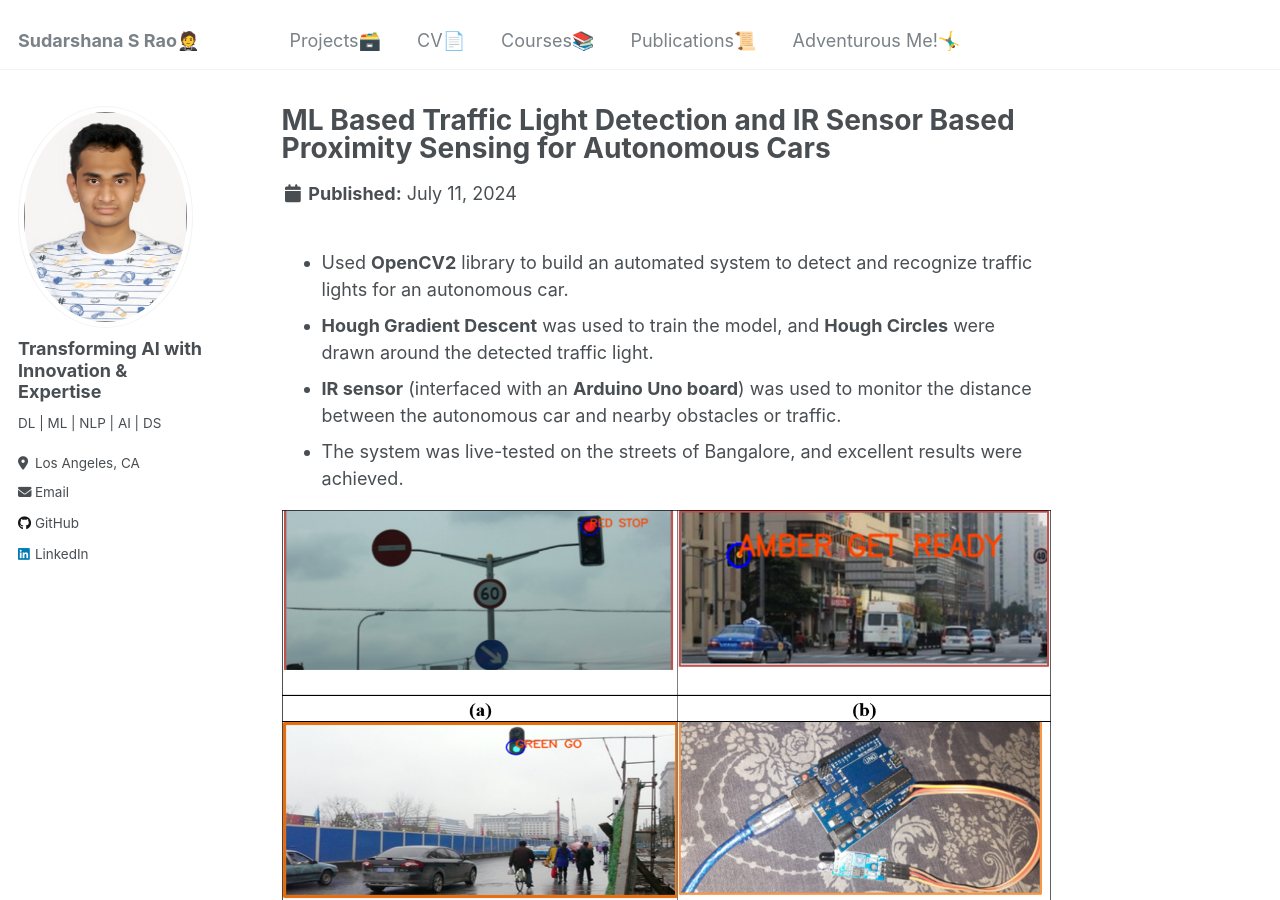
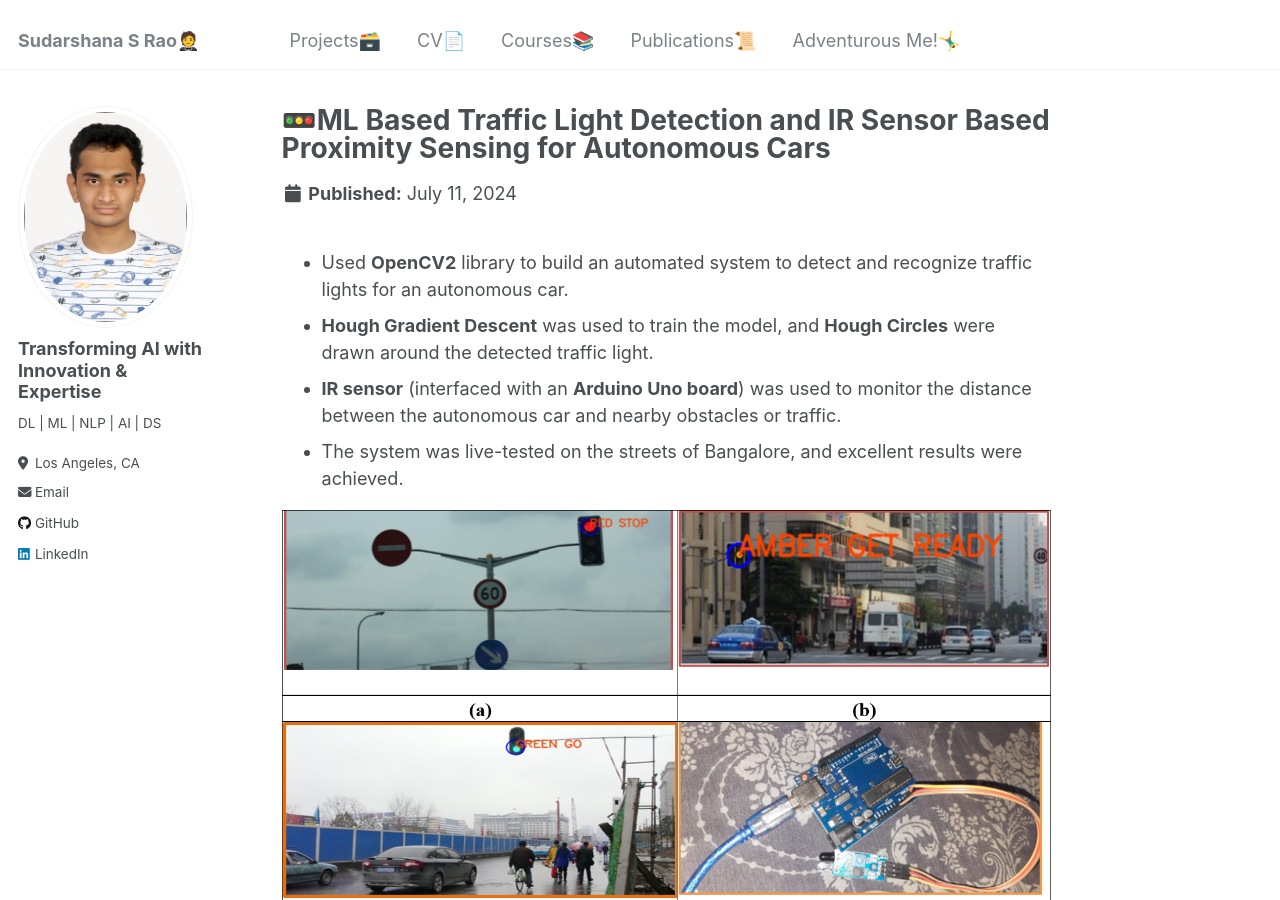
Before and after one commit to SudarshanaSRao/SudarshanaSRao.github.io, a Jekyll site: the page built from _portfolio/portfolio-4.md, in a window 1280 px wide and 900 px high. Built offline with Jekyll 4.4.1, drawn with Linux system fonts in a browser that asks for light colours.

```diff
--- a/_portfolio/portfolio-4.md
+++ b/_portfolio/portfolio-4.md
@@ -1,5 +1,5 @@
 ---
-title: "ML Based Traffic Light Detection and IR Sensor Based Proximity Sensing for Autonomous Cars"
+title: "🚥ML Based Traffic Light Detection and IR Sensor Based Proximity Sensing for Autonomous Cars"
 excerpt: '<br><img src="/images/mlblock.png" height="500"  width="500">'
 collection: portfolio
 ---
```
